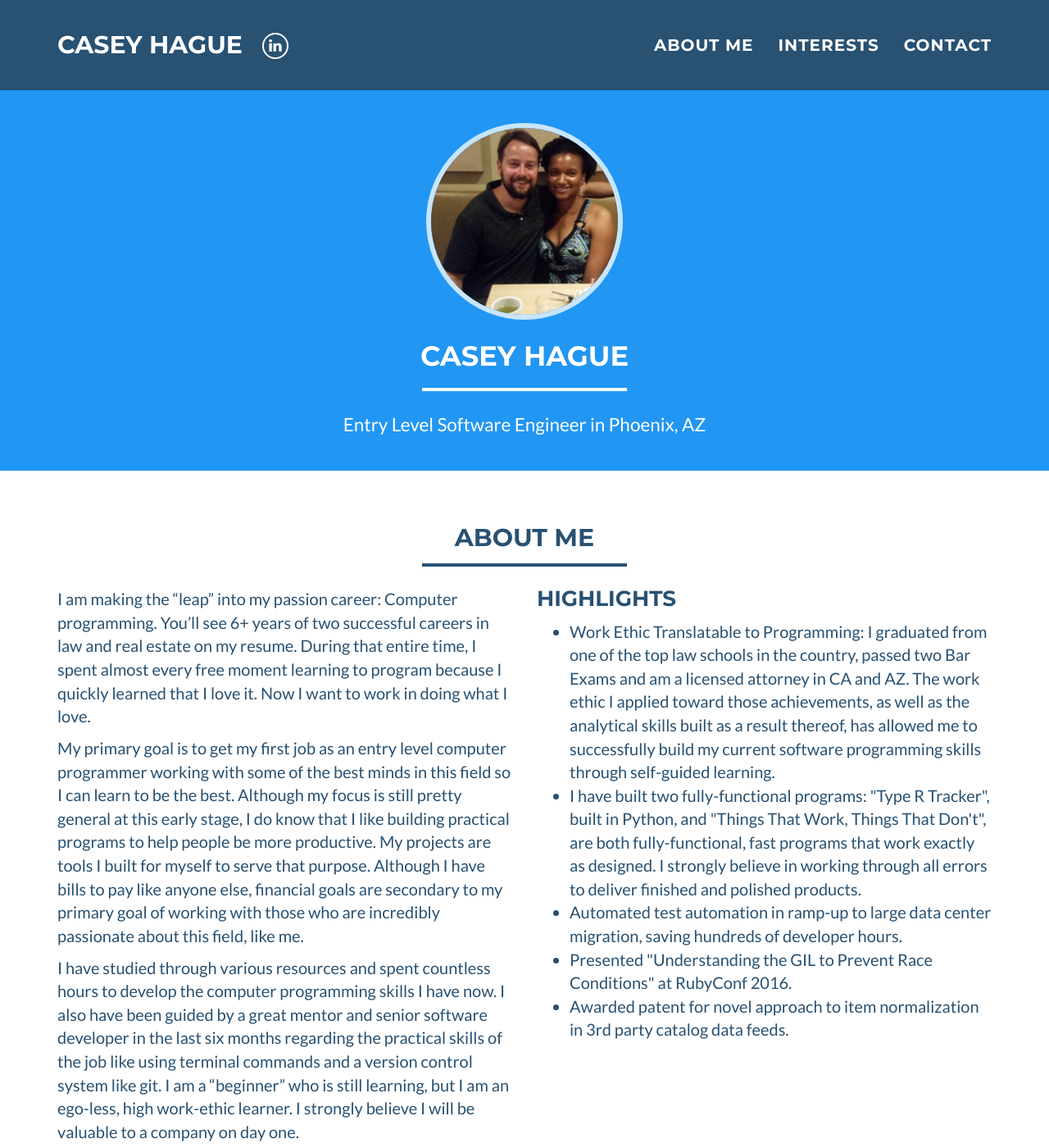
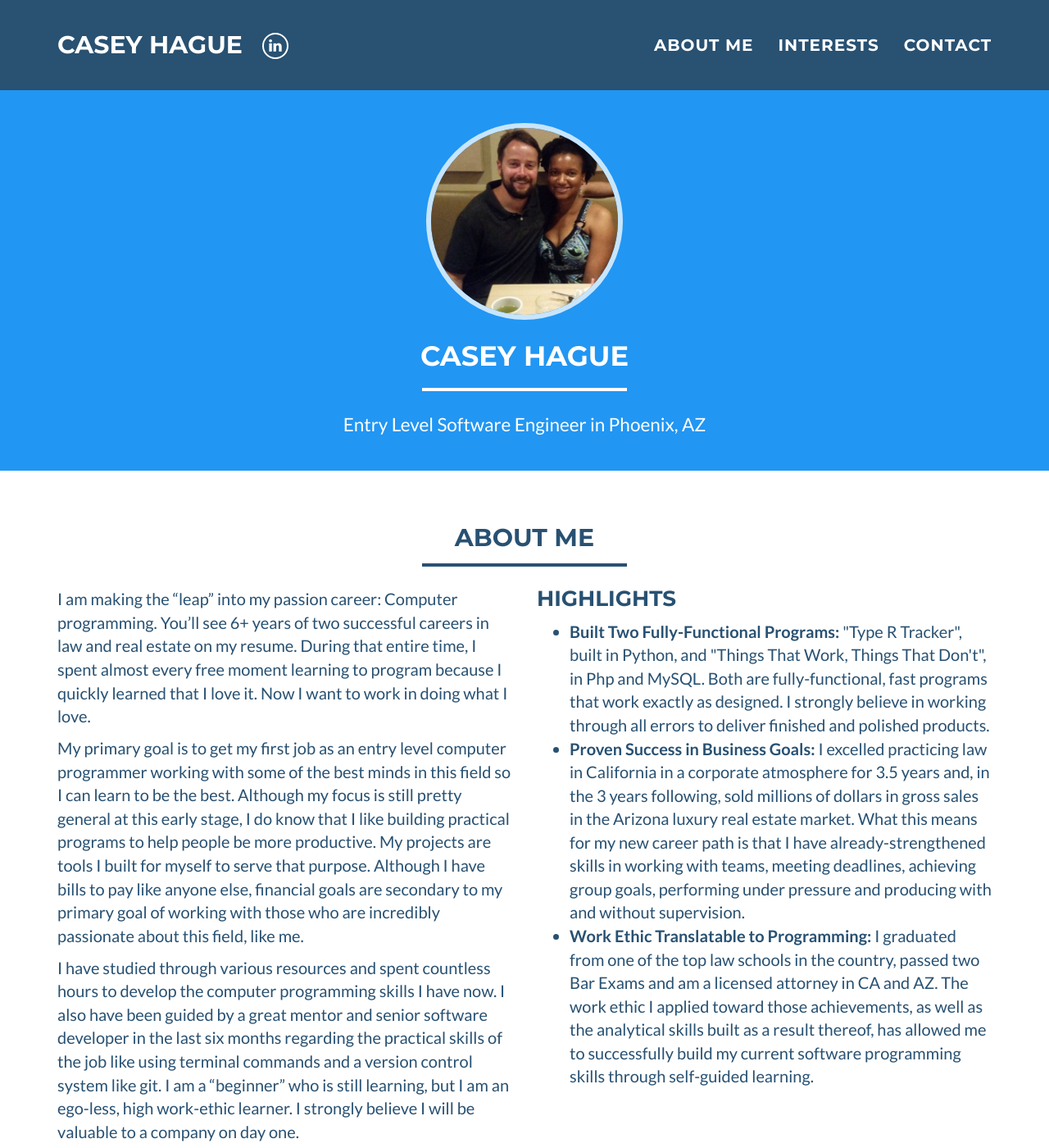
Before and after one commit to builtthorough/caseyhague, a Jekyll site: the page built from index.html, in a window 1280 px wide and 1400 px high. Shown: the whole window at 82% size. Built offline with Jekyll 4.4.1, drawn with Linux system fonts in a browser that asks for light colours.

Commit message:
Update about_me.html

```diff
--- a/_includes/about_me.html
+++ b/_includes/about_me.html
@@ -15,33 +15,36 @@
 	Now I want to work in doing what I love.
         	</p>
         	<p>
-          My primary goal is to get my first job as an entry level computer programmer working with some of the best minds in this field so I can learn to be the best. Although my focus is still pretty general at this early stage, I do know that I like building practical programs to help people be more productive. My projects are tools I built for myself to serve that purpose. Although I have bills to pay like anyone else, financial goals are secondary to my primary goal of working with those who are incredibly passionate about this field, like me.
+	My primary goal is to get my first job as an entry level computer programmer working with some of the best minds in this field
+	so I can learn to be the best. Although my focus is still pretty general at this early stage, I do know that I like building
+	practical programs to help people be more productive. My projects are tools I built for myself to serve that purpose.
+	Although I have bills to pay like anyone else, financial goals are secondary to my primary goal of working with those who are
+	incredibly passionate about this field, like me.
         	</p>
 		<p>
-          I have studied through various resources and spent countless hours to develop the computer programming skills I have now. I also have been guided by a great mentor and senior software developer in the last six months regarding the practical skills of the job like using terminal commands and a version control system like git. I am a “beginner” who is still learning, but I am an ego-less, high work-ethic learner. I strongly believe I will be valuable to a company on day one.
+	I have studied through various resources and spent countless hours to develop the computer programming skills I have now.
+	I also have been guided by a great mentor and senior software developer in the last six months regarding the practical skills of the job like using terminal commands and a version control system like git. I am a “beginner” who is still learning, but I am an ego-less, high work-ethic learner. I strongly believe I will be valuable to a company on day one.
         	</p>
       </div>
 	    <div class="col-sm-6">
 		    <h3 style="margin-top:0;">Highlights</h3>
 		    <ul>
           		<li>
-	Work Ethic Translatable to Programming: I graduated from one of the top law schools in the country,
+	<b>Built Two Fully-Functional Programs:</b> "Type R Tracker", built in Python, and "Things That Work, Things That Don't",
+	in Php and MySQL. Both are fully-functional, fast programs that work exactly as designed. I strongly believe in working through
+	all errors to deliver finished and polished products.
+			</li>
+		    	<li>
+	<b>Proven Success in Business Goals:</b> I excelled practicing law in California in a corporate atmosphere for 3.5 years
+	and, in the 3 years following, sold millions of dollars in gross sales in the Arizona luxury real estate market. What this means
+	for my new career path is that I have already-strengthened skills in working with teams, meeting deadlines, achieving group goals,
+	performing under pressure and producing with and without supervision.
+			</li>
+		    	<li>
+	<b>Work Ethic Translatable to Programming:</b> I graduated from one of the top law schools in the country,
 	passed two Bar Exams and am a licensed attorney in CA and AZ. The work ethic I applied toward those achievements,
 	as well as the analytical skills built as a result thereof, has allowed me to successfully build my current
 	software programming skills through self-guided learning.
-    			</li>
-          		<li>
-	I have built two fully-functional programs: "Type R Tracker", built in Python, and "Things That Work, Things That Don't", are
-	both fully-functional, fast programs that work exactly as designed. I strongly believe in working through all errors to deliver
-	finished and polished products.
-
-          		<li>
-            Automated test automation in ramp-up to large data center migration, saving hundreds of developer hours.
-    			<li>
-            Presented "Understanding the GIL to Prevent Race Conditions" at RubyConf 2016.
-    			</li>
-    			<li>
-            Awarded patent for novel approach to item normalization in 3rd party catalog data feeds.
     			</li>
 		    </ul>
 	    </div>
```
Lines whose indentation alone changed are shown as unchanged.
